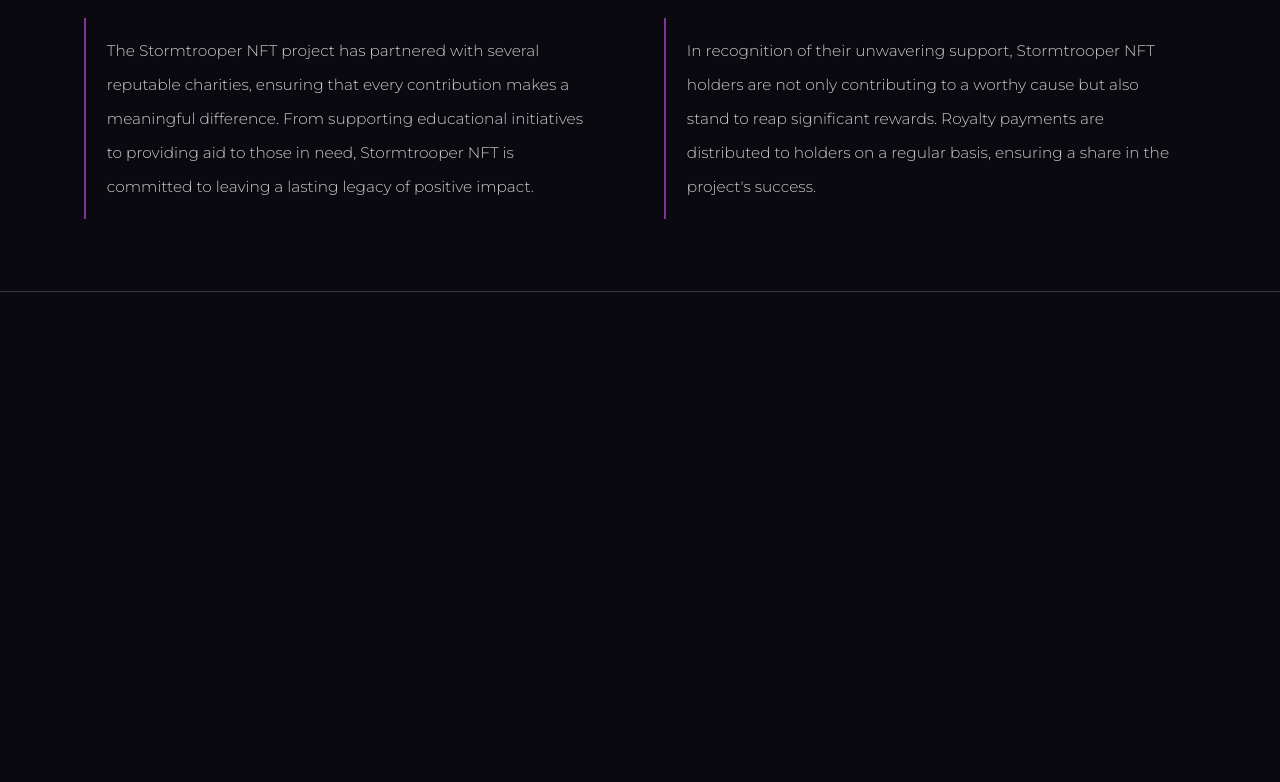
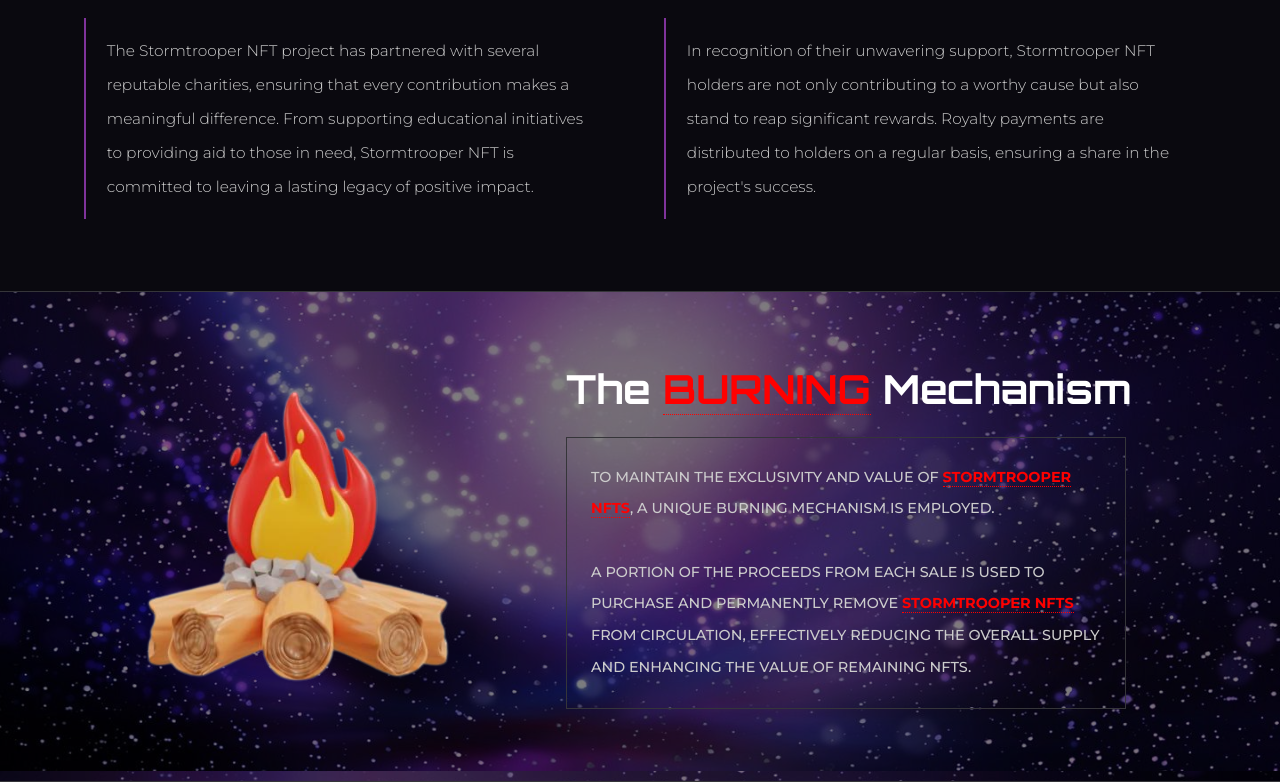
Before and after one commit to iamthe-nerdyDev/stormtrooper, a React (Vite) app: page / in a window 1280 px wide. Shown: the part 1629-2411 px from the top of the page. Before the commit the page ends 1921 px from the top, so only its background shows below. Built offline with nearby package versions, Linux system fonts and the light colour scheme.

Commit message:
feat: finished burning component

```diff
--- a/src/App.tsx
+++ b/src/App.tsx
@@ -1,4 +1,5 @@
 import {
+  Burn,
   Container,
   Hero,
   Introduction,
@@ -17,6 +18,7 @@
         <Introduction />
         <Mission />
         <KeyNotes />
+        <Burn />
       </Container>
     </>
   );
--- a/src/components/Burn/Burn.css
+++ b/src/components/Burn/Burn.css
@@ -0,0 +1,43 @@
+.burn {
+  width: 100%;
+  /* background-color: var(--bg-color); */
+  background-color: rgba(0, 0, 0, 0.5);
+  border-bottom: 1px solid var(--border-color);
+}
+
+.burn img {
+  width: 70%;
+  display: block;
+  margin: 0% auto;
+}
+
+.burn h2 {
+  font-size: 2.5rem;
+  font-family: var(--font-header);
+  margin-bottom: 1.4rem;
+}
+
+.burn h2 span {
+  color: var(--bg-red);
+  border-bottom: 1px dotted var(--bg-red);
+  text-transform: uppercase;
+}
+
+.burn p {
+  font-size: 0.9rem;
+  font-weight: 350;
+  color: #ccc;
+  line-height: 220%;
+  width: 100%;
+  max-width: 35rem;
+  border: 1px solid var(--border-color);
+  padding: 1.5rem;
+  text-transform: uppercase;
+  font-weight: 500;
+}
+
+.burn p span {
+  color: var(--bg-red);
+  border-bottom: 1px dotted var(--bg-red);
+  font-weight: 700;
+}
--- a/src/components/Burn/Burn.tsx
+++ b/src/components/Burn/Burn.tsx
@@ -1,7 +1,40 @@
+import burnImage from "../../assets/images/burn.png";
 import "./Burn.css";
 
 const Burn = () => {
-  return <div>Burn</div>;
+  return (
+    <section className="burn py-5" id="burn">
+      <div className="container-st my-4">
+        <div className="row">
+          <div className="col-12">
+            <div className="px-3">
+              <div className="row g-4 g-md-5 align-items-center">
+                <div className="col-10 col-md-5 mx-auto mb-3 mb-md-0">
+                  <img src={burnImage} alt="Burn" />
+                </div>
+                <div className="col-12 col-md-7">
+                  <h2>
+                    The <span>Burning</span> Mechanism
+                  </h2>
+                  <p>
+                    To maintain the exclusivity and value of&nbsp;
+                    <span>Stormtrooper NFTs</span>, a unique burning mechanism
+                    is employed.
+                    <br />
+                    <br />A portion of the proceeds from each sale is used to
+                    purchase and permanently remove&nbsp;
+                    <span>Stormtrooper NFTs</span> from circulation, effectively
+                    reducing the overall supply and enhancing the value of
+                    remaining NFTs.
+                  </p>
+                </div>
+              </div>
+            </div>
+          </div>
+        </div>
+      </div>
+    </section>
+  );
 };
 
 export default Burn;
```
Also changed, not shown: src/assets/images/burn.png (added).
